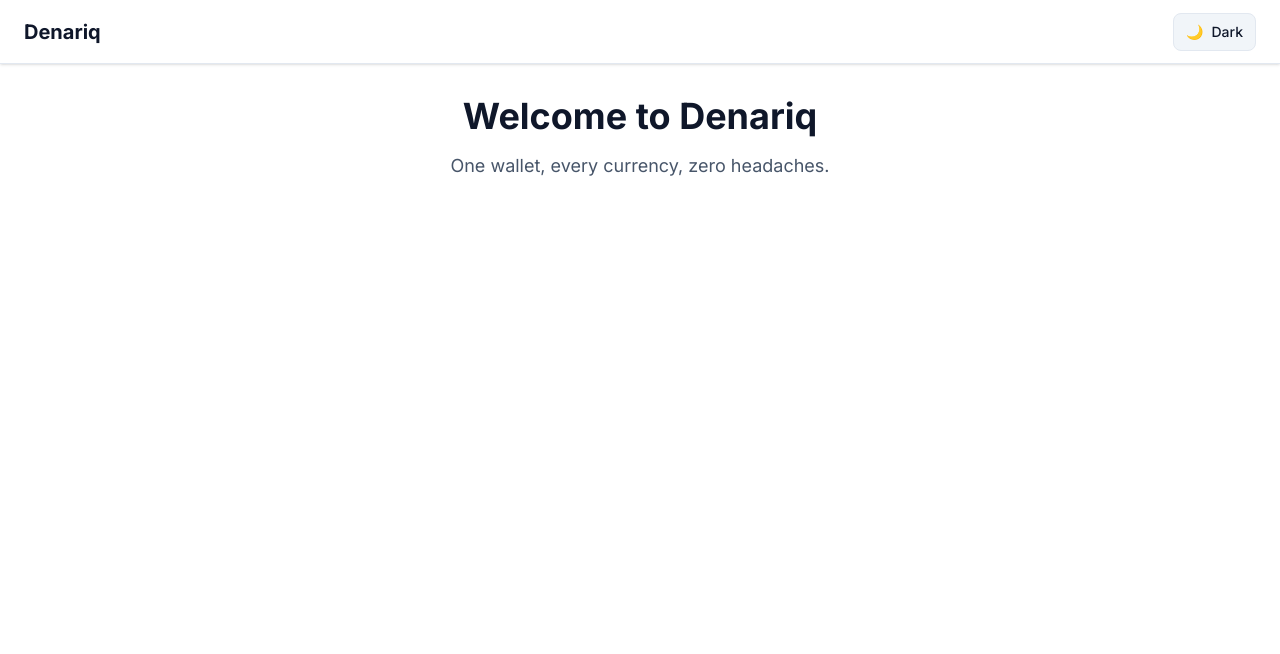
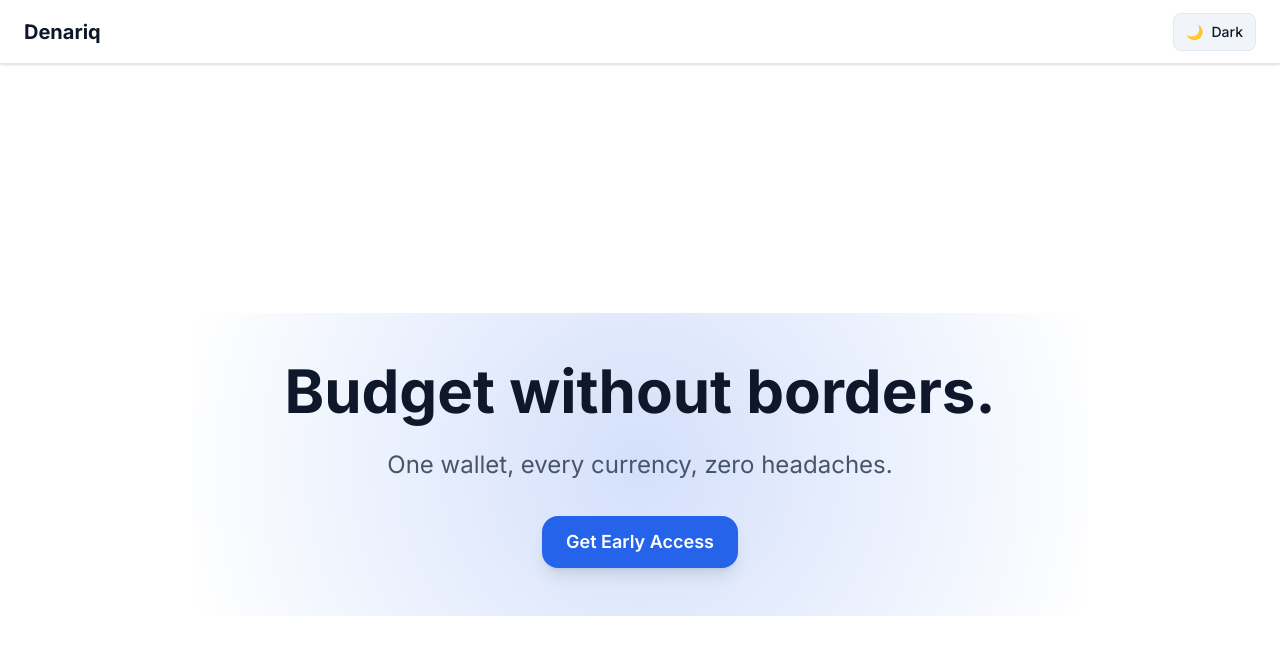
Before and after one commit to Ayan-MJ/Dena, a Next.js app: page / in a window 1280 px wide. Shown: the top 654 px of the page. Built offline with nearby package versions, Linux system fonts and the light colour scheme.

Commit message:
feat(landing): hero section

```diff
--- a/src/app/page.tsx
+++ b/src/app/page.tsx
@@ -1,15 +1,29 @@
 import BaseLayout from "../components/BaseLayout";
+import Link from "next/link";
 
 export default function Home() {
   return (
     <BaseLayout>
-      <div className="col-span-12 text-center">
-        <h1 className="text-4xl font-bold text-slate-900 dark:text-slate-100 mb-4">
-          Welcome to Denariq
-        </h1>
-        <p className="text-lg text-slate-600 dark:text-slate-400">
-          One wallet, every currency, zero headaches.
-        </p>
+      <div className="col-span-12 min-h-screen flex items-center justify-center -mt-8">
+        <div
+          className="text-center px-6 py-12 rounded-3xl w-full max-w-4xl"
+          style={{
+            background: 'radial-gradient(circle, rgba(37, 99, 235, 0.2), transparent)'
+          }}
+        >
+          <h1 className="text-5xl md:text-6xl font-bold text-slate-900 dark:text-slate-100 mb-6">
+            Budget without borders.
+          </h1>
+          <p className="text-xl md:text-2xl text-slate-600 dark:text-slate-400 mb-8 leading-relaxed">
+            One wallet, every currency, zero headaches.
+          </p>
+          <Link
+            href="/signup"
+            className="inline-block bg-primary text-white rounded-2xl px-6 py-3 text-lg font-semibold hover:bg-primary/90 transition-all duration-200 shadow-lg hover:shadow-xl transform hover:-translate-y-0.5"
+          >
+            Get Early Access
+          </Link>
+        </div>
       </div>
     </BaseLayout>
   );
--- /dev/null
+++ b/src/app/signup/page.tsx
@@ -0,0 +1,18 @@
+import BaseLayout from "../../components/BaseLayout";
+
+export default function Signup() {
+  return (
+    <BaseLayout>
+      <div className="col-span-12 flex items-center justify-center min-h-[60vh]">
+        <div className="text-center">
+          <h2 className="text-3xl font-bold text-slate-900 dark:text-slate-100 mb-4">
+            Create your Denariq account
+          </h2>
+          <p className="text-slate-600 dark:text-slate-400">
+            Coming soon...
+          </p>
+        </div>
+      </div>
+    </BaseLayout>
+  );
+}
```
